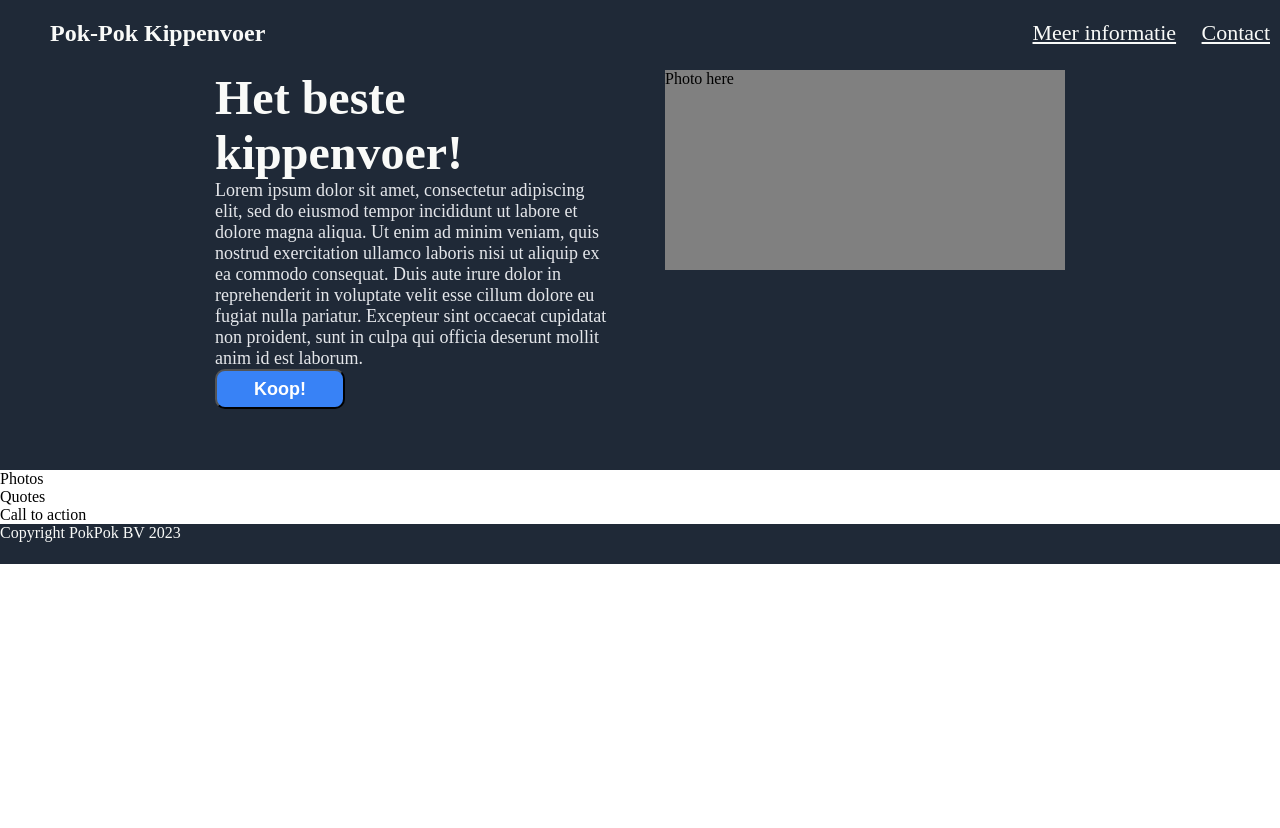
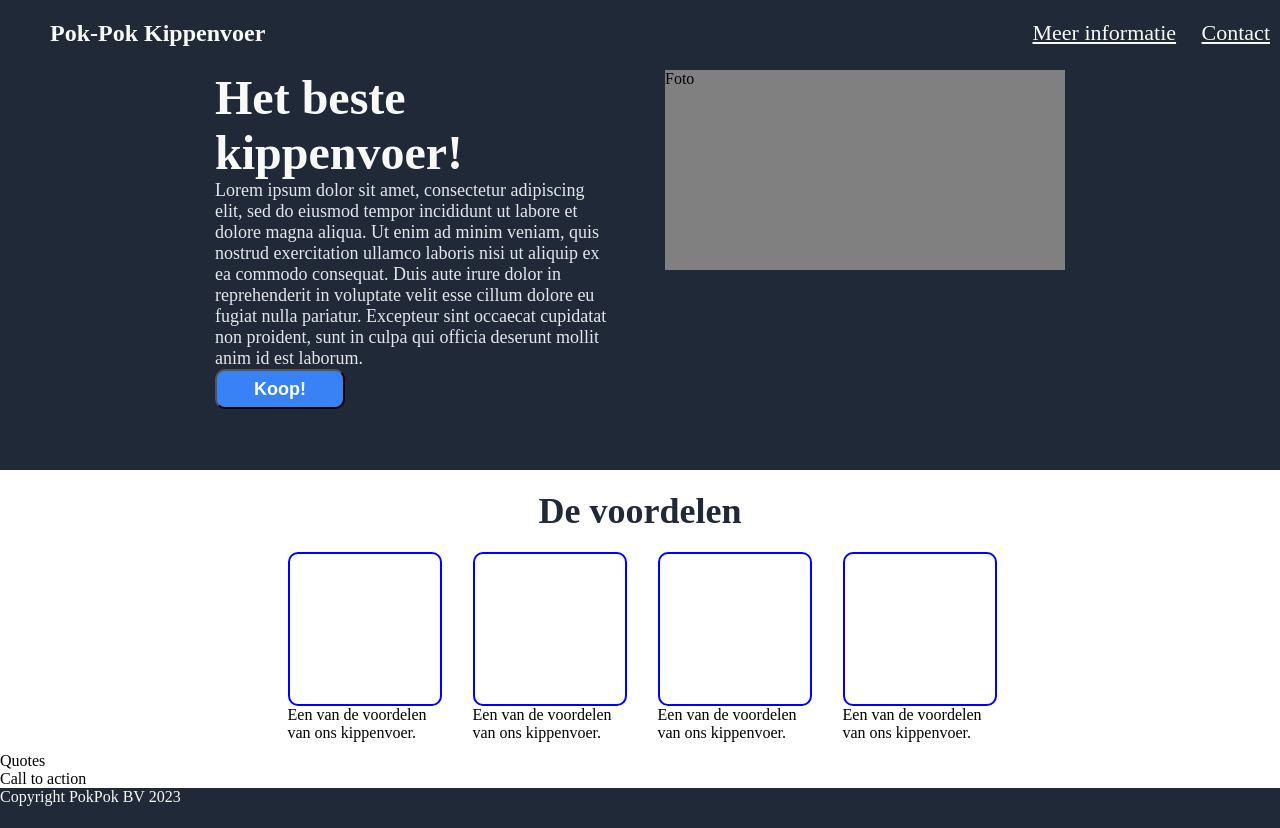
Before and after one commit to PokGeit/landingpage, a plain HTML site: page index.html in a window 1280 px wide. Before the commit the page ends 800 px from the top, so only its background shows below. Drawn offline with Linux system fonts and the light colour scheme.

Commit message:
Added the information box.
This commit adds the HTML and CSS of the infobox, without actual photos and without flexbox optimization.

```diff
--- a/index.html
+++ b/index.html
@@ -27,11 +27,36 @@
             </div>
 
             <div class="topBodyPhotoDiv">
-                Photo here
+                Foto
+            </div>
+
+        </div>
+
+        <div class="infoBody">
+            <p class="infoBodyTitle">De voordelen</p>
+
+            <div class="infoBoxWrapper">
+                <div class="infoBodyBox">
+                    <div class="infoBodyBoxPhoto"></div>
+                    <div class="infoBodyBoxText">Een van de voordelen van ons kippenvoer.</div>
+                </div>
+
+                <div class="infoBodyBox">
+                    <div class="infoBodyBoxPhoto"></div>
+                    <div class="infoBodyBoxText">Een van de voordelen van ons kippenvoer.</div>
+                </div>
+
+                <div class="infoBodyBox">
+                    <div class="infoBodyBoxPhoto"></div>
+                    <div class="infoBodyBoxText">Een van de voordelen van ons kippenvoer.</div>
+                </div>
+
+                <div class="infoBodyBox">
+                    <div class="infoBodyBoxPhoto"></div>
+                    <div class="infoBodyBoxText">Een van de voordelen van ons kippenvoer.</div>
+                </div>
             </div>
         </div>
-
-        <div class="photoBody">Photos</div>
 
         <div class="quoteBody">Quotes</div>
 
--- a/style.css
+++ b/style.css
@@ -86,3 +86,39 @@
     font-size: 18px;
     font-weight: bold;
 }
+
+.infoBody{
+    width: 100%;
+}
+
+.infoBoxWrapper {
+    width: 100%;
+    display: flex;
+    justify-content: center;
+    gap: 35px;
+    flex: 1;
+}
+
+.infoBodyTitle{
+    font-size: 36px;
+    color: #1F2937;
+    font-weight: 800;
+    text-align: center;
+    margin: 20px;
+}
+
+.infoBodyBox {
+    width: 150px;
+    height: 200px;
+    border-radius: 10px;
+}
+
+.infoBodyBoxPhoto {
+    border: 2px solid blue;
+    width: 150px;
+    height: 150px;
+    border-radius: 10px;
+}
+
+.infoBodyBoxText {
+}
```
